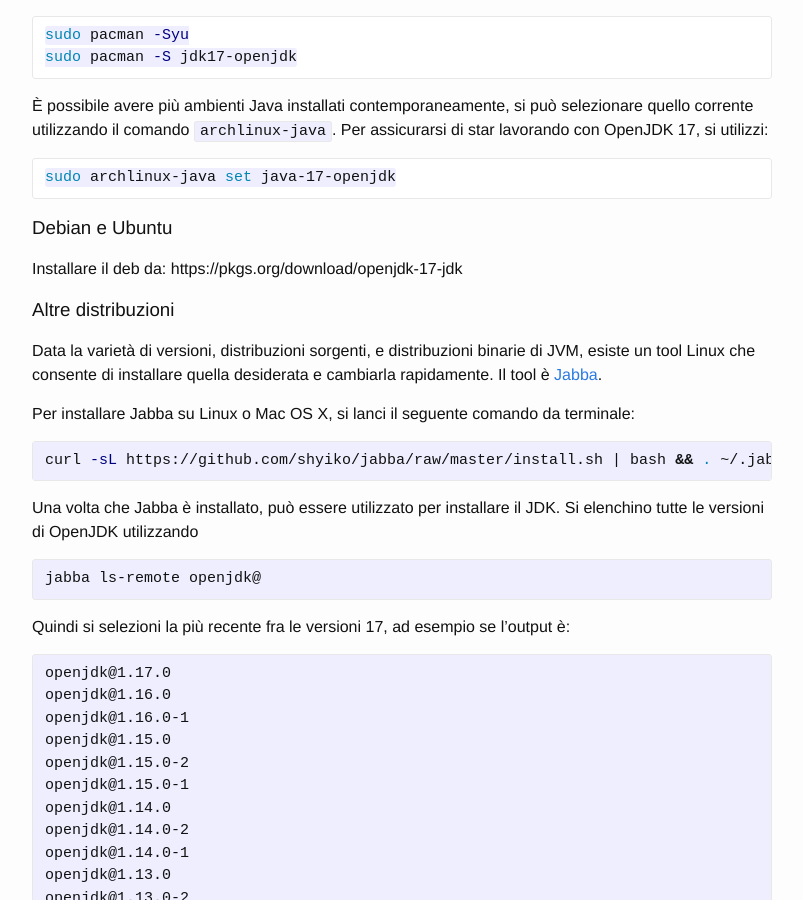
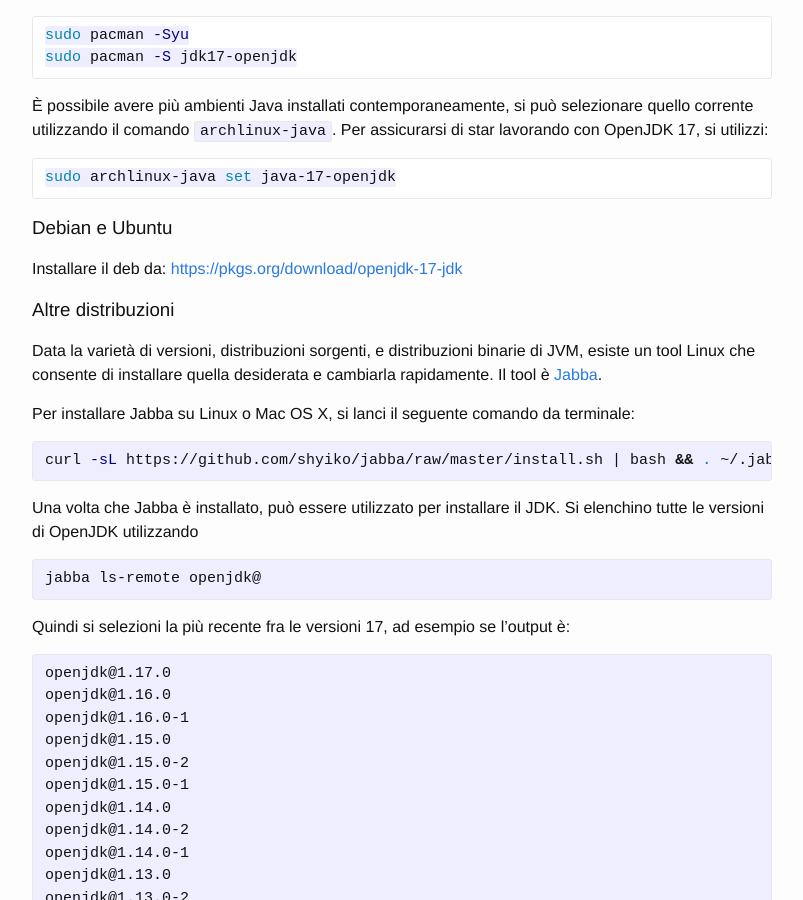
Before and after one commit to unibo-oop/software-installation, a Jekyll site: the page built from index.md, in a window 1280 px wide and 900 px high, scrolled down 661 px. Shown: the whole window, without its empty margins (238-1041 px from the left). Built offline with Jekyll 4.4.1, drawn with Linux system fonts in a browser that asks for light colours; part of the change alters nothing that is shown.

```diff
--- a/index.md
+++ b/index.md
@@ -38,7 +38,7 @@ sudo archlinux-java set java-17-openjdk
 
 ### Debian e Ubuntu
 
-Installare il deb da: https://pkgs.org/download/openjdk-17-jdk
+Installare il deb da: [https://pkgs.org/download/openjdk-17-jdk](https://pkgs.org/download/openjdk-17-jdk)
 
 ### Altre distribuzioni
 
```
